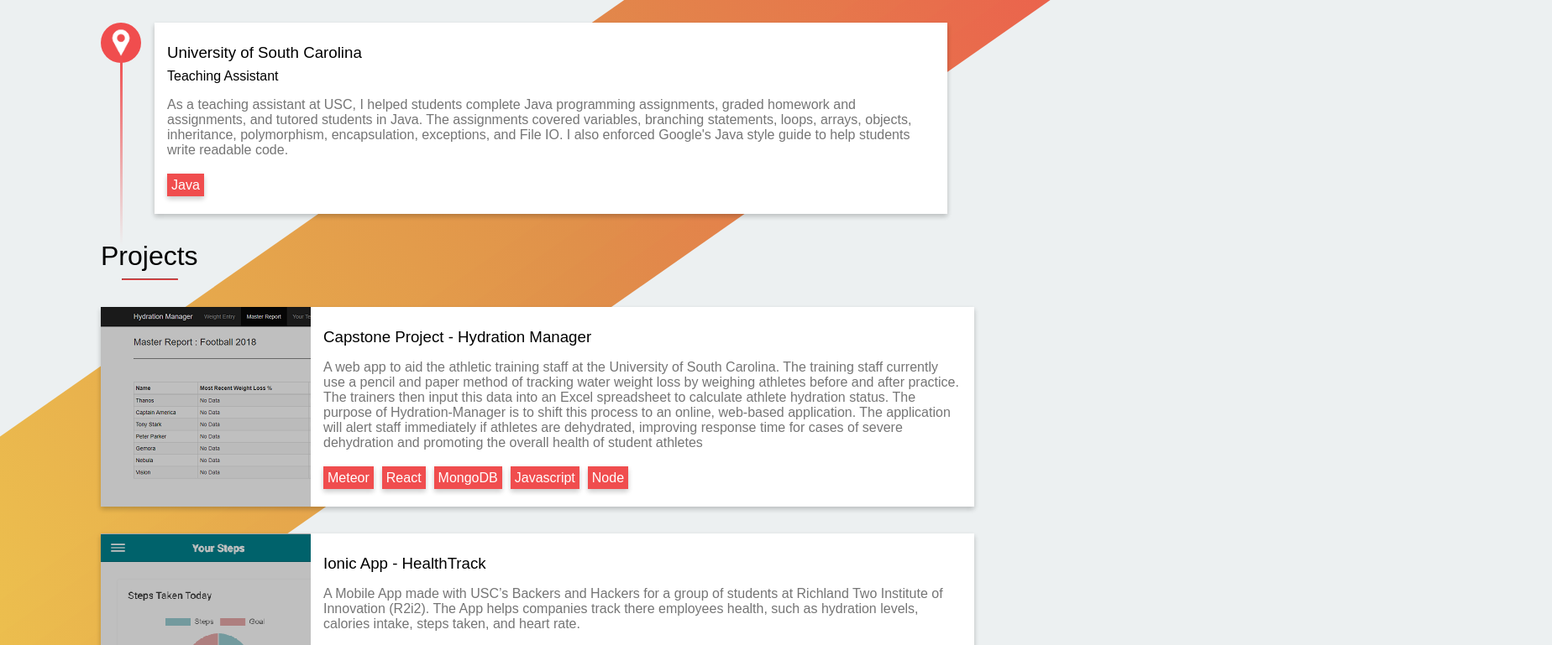
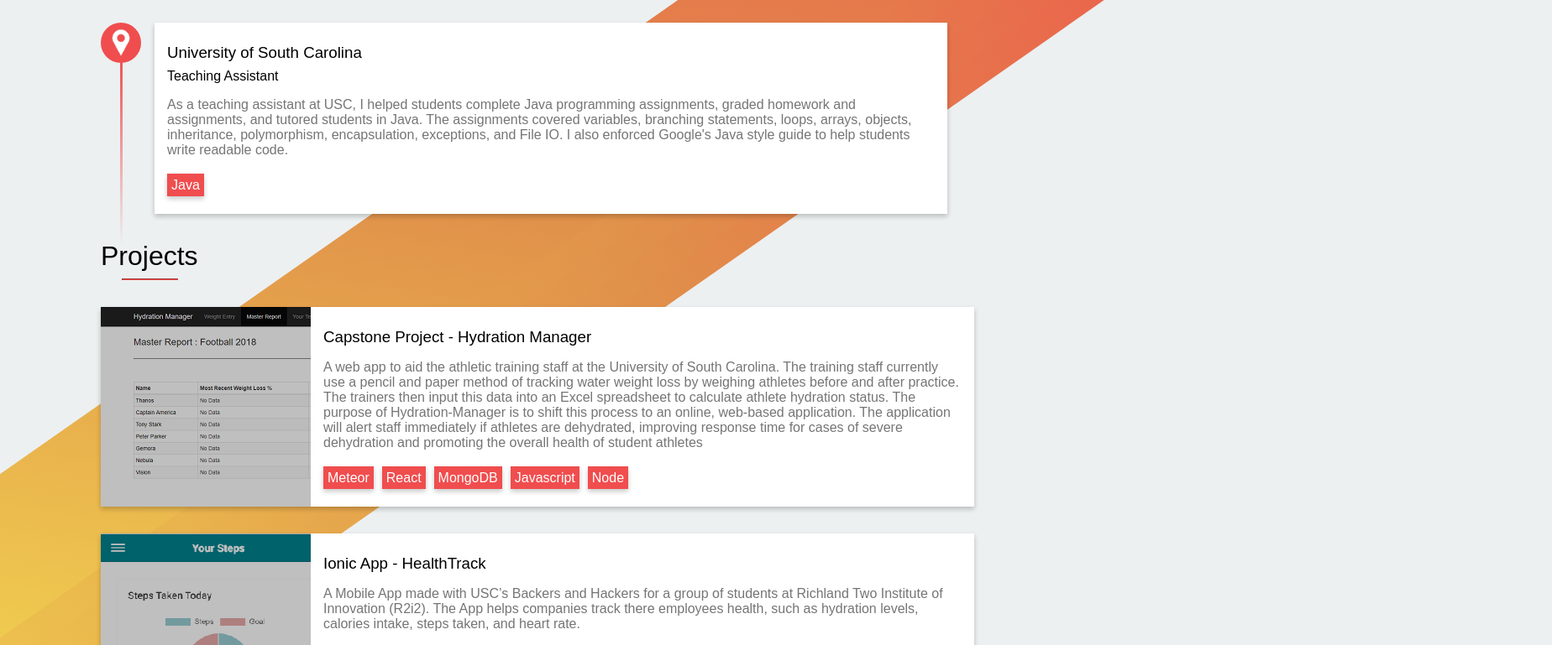
Before and after one commit to Justin-Schneider/Justin-Schneider.github.io, a plain HTML site: page index.html in a window 1280 px wide. Shown: the part 492-1261 px from the top of the page at 84% size, 1848 px wide, since content can reach past the window. Drawn offline with Linux system fonts and the light colour scheme; a web font is replaced by a local one.

Commit message:
Fixed a bug that certain resolutions got horizontal overflow

```diff
--- a/resources/css/background.css
+++ b/resources/css/background.css
@@ -1,7 +1,7 @@
 .background {
     z-index: -5;
     position: absolute;
-    width: 125%;
+    width: 135%;
 }
 
 #stripe1{
@@ -41,7 +41,7 @@
     -moz-transform: rotate(-35deg);
 }
 #stripe5{
-    background: linear-gradient(to right, rgba(186,186,186,1) 0%,rgba(255,255,255,1) 6%,rgba(239,202,79,1) 20%,rgba(224,144,74,1) 61%,rgba(240,77,78,1) 100%);
+    background: linear-gradient(45deg, rgba(255,255,255,1) 0%,rgba(239,202,79,1) 25%,rgba(224,144,74,1) 55%,rgba(240,77,78,1) 100%);
     height: 160px;
     margin-left: -1000px;
     margin-top: -200px;
--- a/resources/css/style.css
+++ b/resources/css/style.css
@@ -1,5 +1,6 @@
 html{
   font-family: 'Muli', sans-serif;
+  overflow-x: hidden;
 }
 body{
   padding: 0;
```
